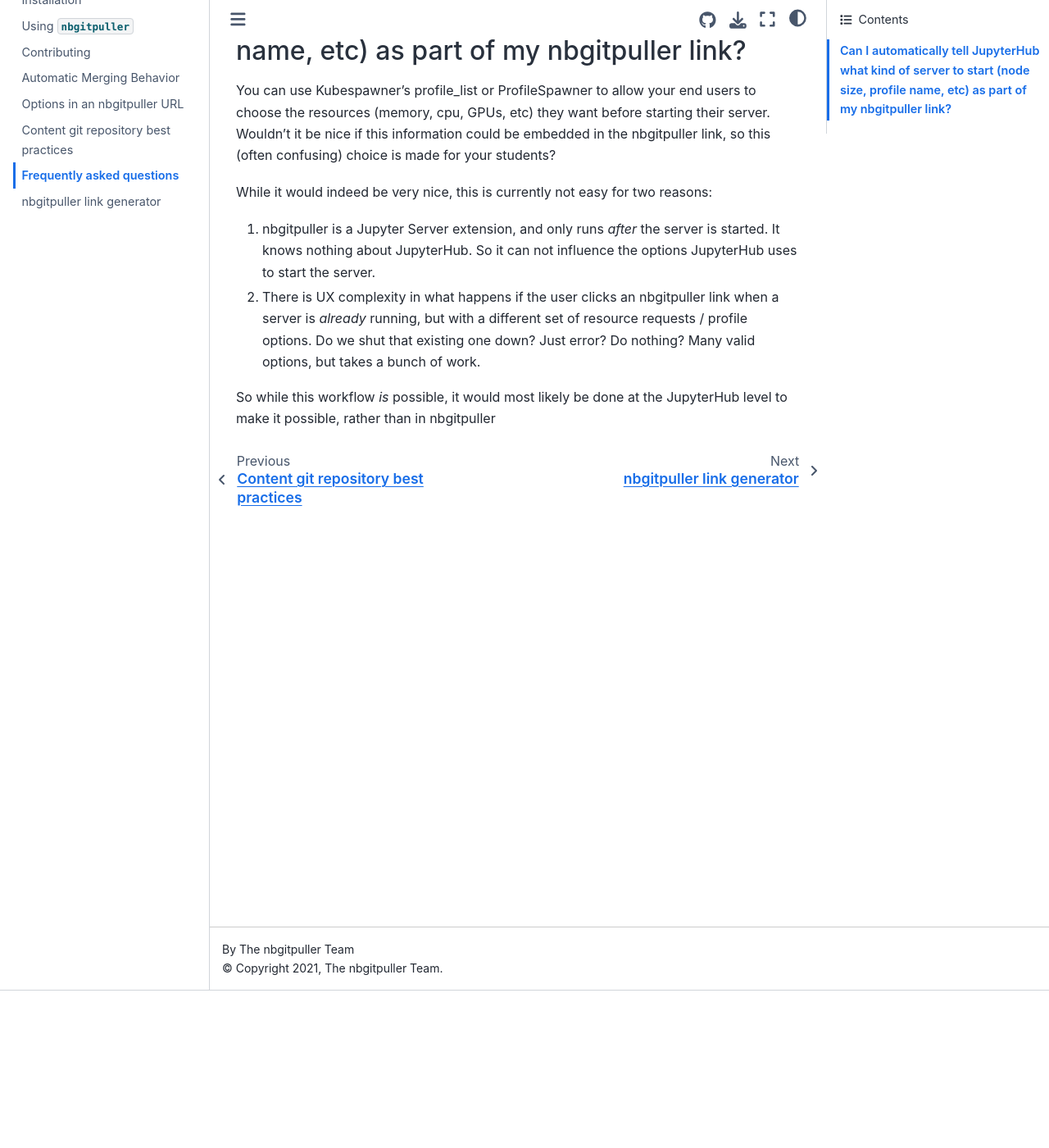
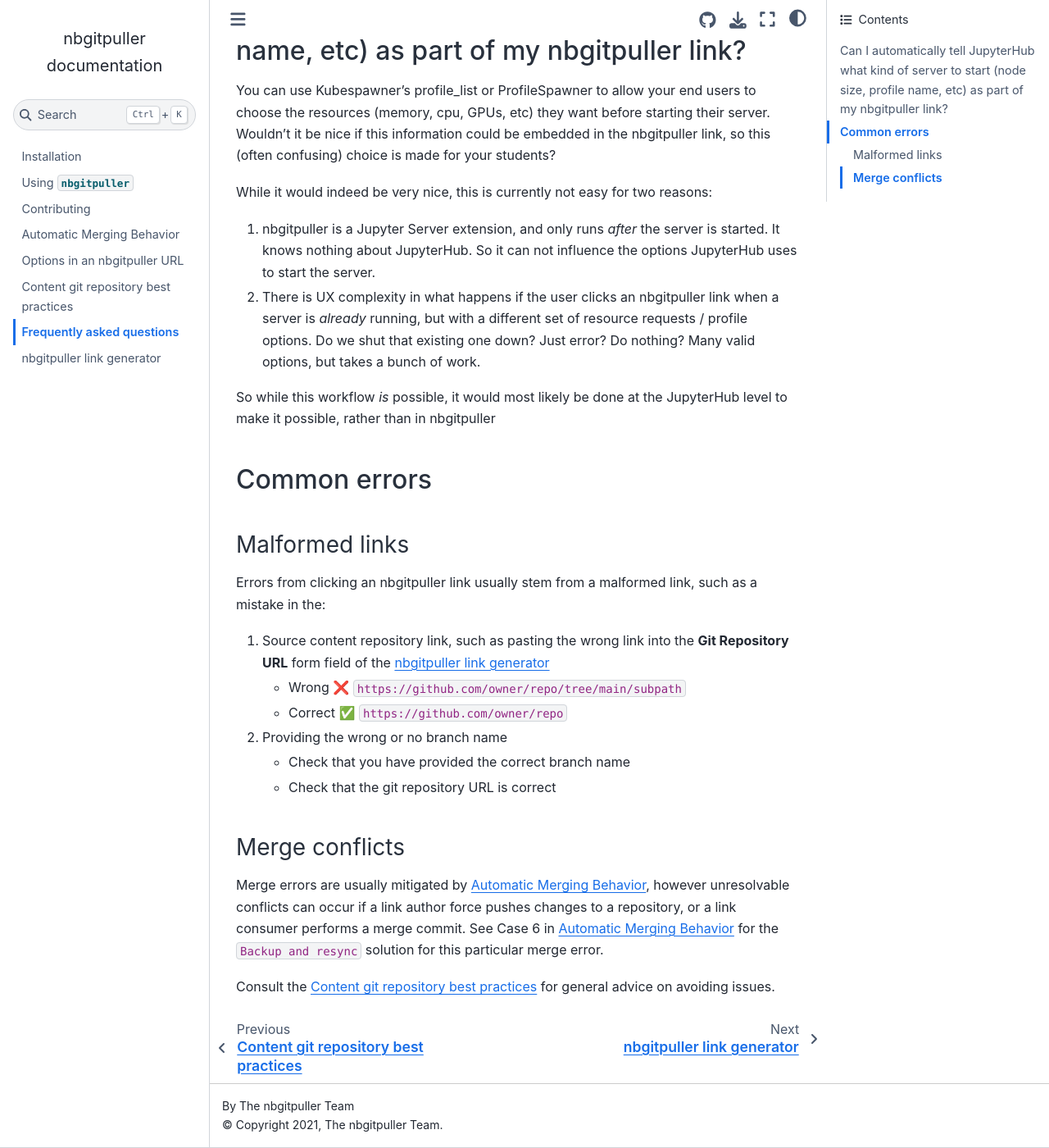
Before and after one commit to jupyterhub/nbgitpuller, a Sphinx documentation site: the page built from docs/faq.md, in a window 1280 px wide and 1400 px high, scrolled down 192 px. Shown: the whole window at 82% size. Built offline with Sphinx 7.4.7 and the Sphinx Book theme 1.1.4, drawn with Linux system fonts in a browser that asks for light colours.

Commit message:
Update docs

```diff
--- a/docs/doc-requirements.txt
+++ b/docs/doc-requirements.txt
@@ -1,3 +1,4 @@
 myst_parser
 sphinx-book-theme
 sphinx_copybutton
+sphinx-autobuild
--- a/docs/faq.md
+++ b/docs/faq.md
@@ -21,3 +21,22 @@
 
 So while this workflow _is_ possible, it would most likely be done at the
 JupyterHub level to make it possible, rather than in nbgitpuller
+
+## Common errors
+
+### Malformed links
+
+Errors from clicking an nbgitpuller link usually stem from a malformed link, such as a mistake in the:
+
+1. Source content repository link, such as pasting the wrong link into the **Git Repository URL** form field of the [](link.rst)
+   - Wrong ❌ `https://github.com/owner/repo/tree/main/subpath`
+   - Correct ✅ `https://github.com/owner/repo`
+1. Providing the wrong or no branch name
+   - Check that you have provided the correct branch name
+   - Check that the git repository URL is correct
+
+### Merge conflicts
+
+Merge errors are usually mitigated by [](topic/automatic-merging.md), however unresolvable conflicts can occur if a link author force pushes changes to a repository, or a link consumer performs a merge commit. See Case 6 in [](topic/automatic-merging.md) for the `Backup and resync` solution for this particular merge error.
+
+Consult the [](topic/repo-best-practices.md) for general advice on avoiding issues.
--- a/docs/topic/url-options.rst
+++ b/docs/topic/url-options.rst
@@ -106,7 +106,7 @@
 ``backup``
 ==========
 
-Case 6 in the :doc:`automatic merging behaviour <automatic-merging>` is implemented by setting the URL parameter ``backup=true``. This will rename the current repo with the current working state of the repo to a timestamped backup folder, and then pull in a fresh copy of the git repository from the remote into a new folder.
+The `Backup and resync` solution in Case 6 of the :doc:`automatic merging behaviour <automatic-merging>` is implemented by setting the URL parameter ``backup=true``. This will rename the current repo with the current working state of the repo to a timestamped backup folder, and then pull in a fresh copy of the git repository from the remote into a new folder.
 
 Deprecated parameters
 =====================
```
